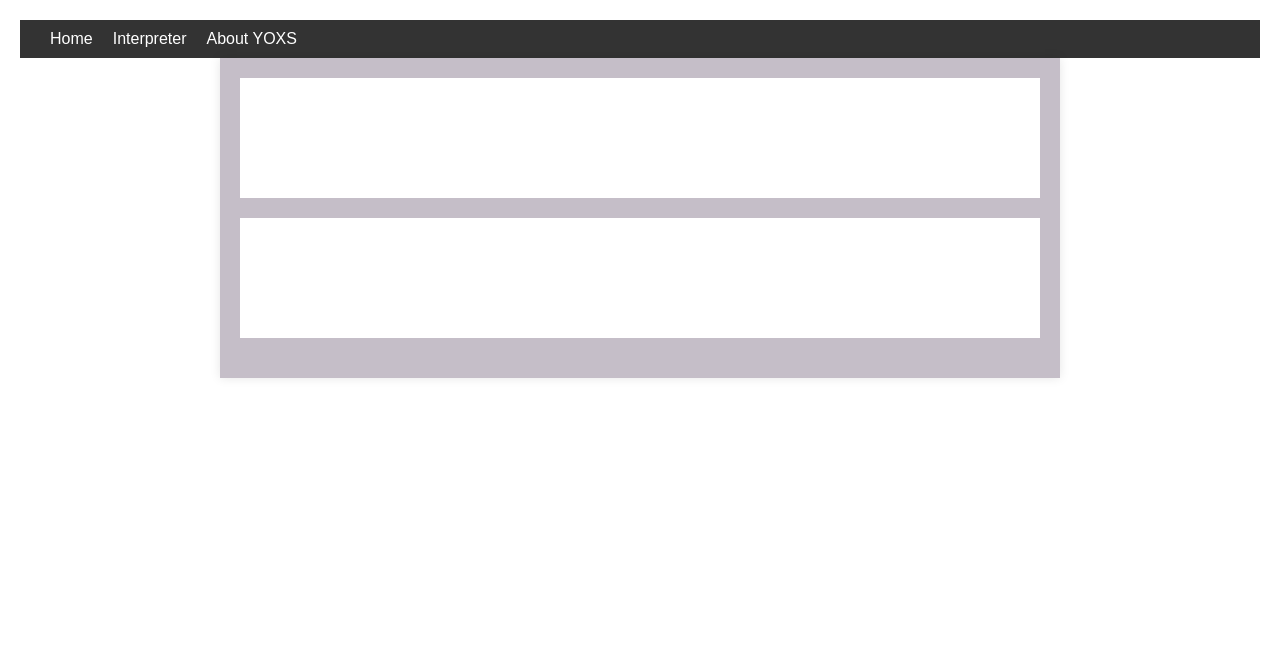
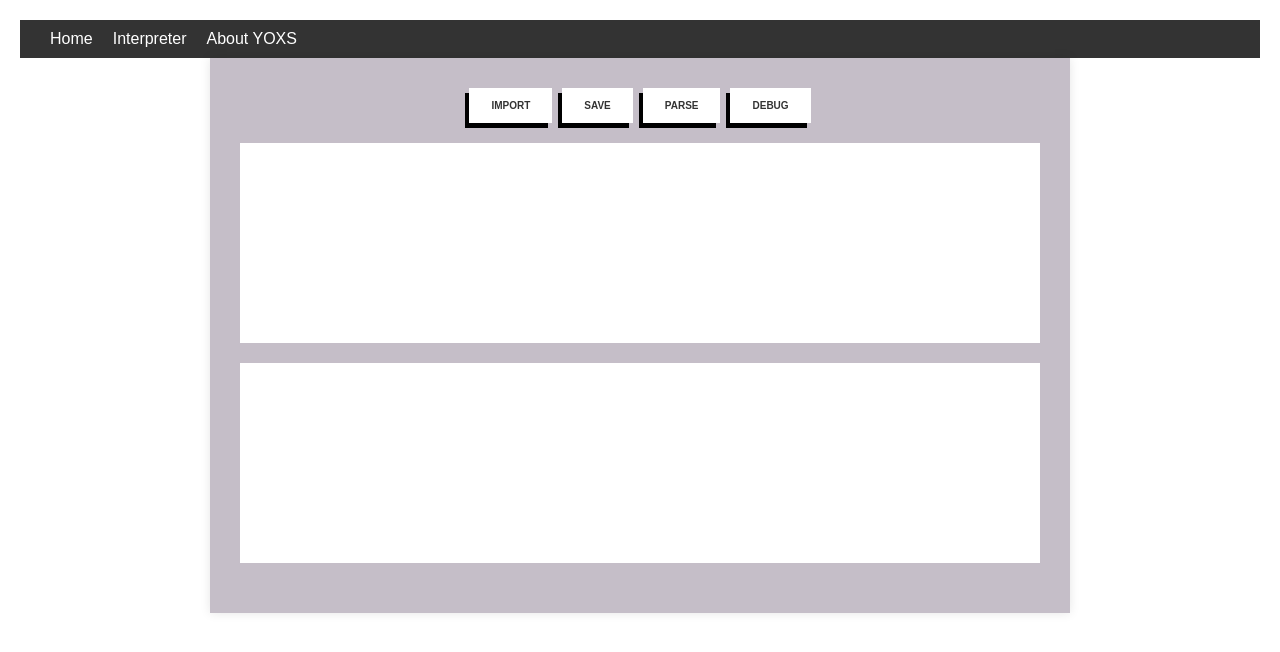
Before and after one commit to vokpe/yoxs-frontend, a React (Create React App) app in the folder frontend/: page / in a window 1280 px wide. Shown: the top 652 px of the page. Built offline with nearby package versions, Linux system fonts and the light colour scheme.

Commit message:
more frontend UI updates
buttons and container

```diff
--- a/frontend/src/App.css
+++ b/frontend/src/App.css
@@ -30,7 +30,7 @@
 .interpreter-container {
   box-shadow: 0 0 10px rgba(0, 0, 0, 0.1); /* shadowing */
   margin: auto;
-  padding: 20px;
+  padding: 30px;
   max-width: 800px; /* set max-width of the container */
   background-color: #c5bec8;
 }
@@ -38,7 +38,7 @@
 .input-area, .output-area {
   background-color: white;
   border: 50px solid white;
-  padding: 10px;
+  padding: 50px;
   margin-bottom: 20px; /* add space between the input and output areas */
 }
 
@@ -48,14 +48,29 @@
 
 /* specific button styles */
 .button-area button {
-  background-color: #333;
-  color: white;
-  border: none;
-  padding: 10px 20px;
-  margin: 0 10px;
+  background-color: #FFF; /* white background */
+  color: #333; /* Dark text */
+  padding: 10px 20px; /* Padding inside the button */
+  margin-right: 10px; /* space between buttons */
+  font-weight: bold;
   cursor: pointer;
+  position: relative;
+  border: 2px solid transparent;
+  box-shadow: -4px 5px 0px rgba(0, 0, 0, 200); /* Shadow offset to the left */
+  font-size: 10px;
 }
 
+
+
+
+.button-area button:last-child {
+  margin-right: 0;
+}
+
+.button-area button:hover {
+  background-color: #333; /* change on hover */
+  color: #FFF; /* text change on hover */
+}
 
 .App-link {
   color: #61dafb;
--- a/frontend/src/App.js
+++ b/frontend/src/App.js
@@ -10,11 +10,14 @@ function App() {
     <div className="App">
       <Navbar />
       <div className="interpreter-container">
+        <div className="button-area">
+          <button>IMPORT</button>
+          <button>SAVE</button>
+          <button>PARSE</button>
+          <button>DEBUG</button>
+        </div>
         <div className="input-area">
           {/* Area for user input */}
-        </div>
-        <div className="button-area">
-          {/* Buttons for import, save, etc. */}
         </div>
         <div className="output-area">
           {/* Area to display output */}
```
